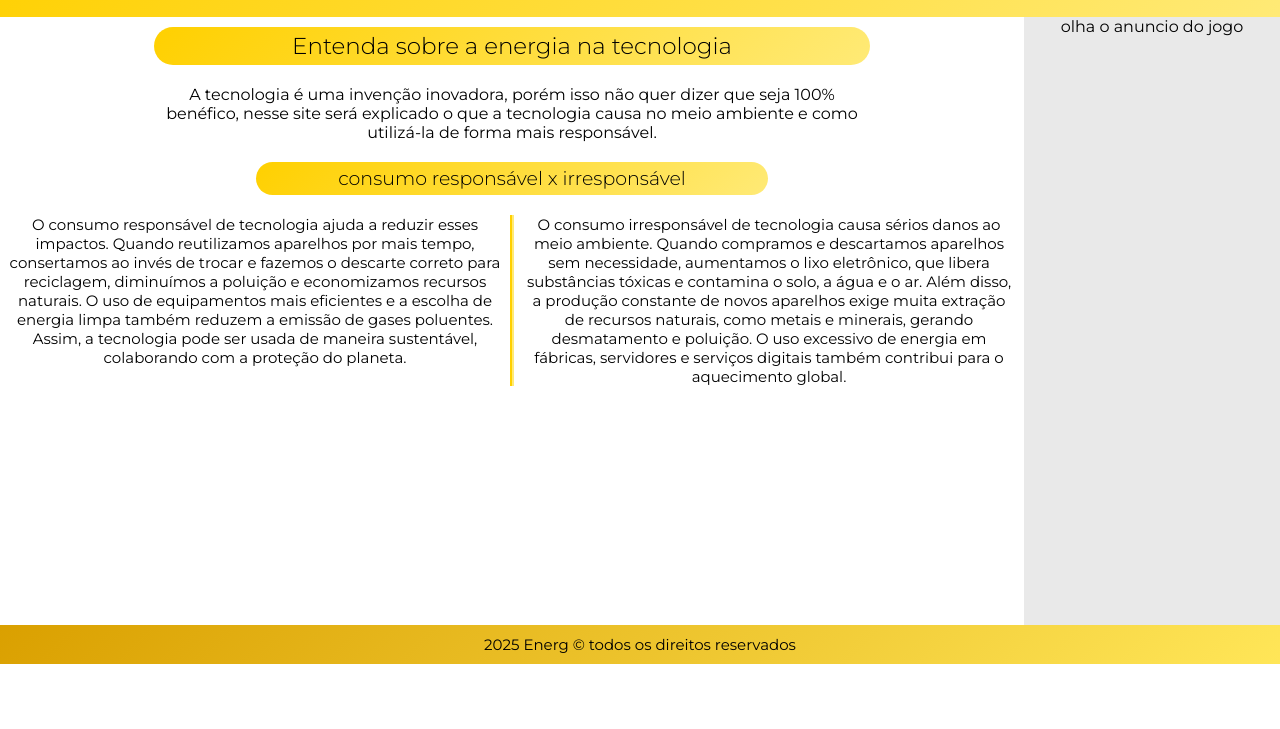
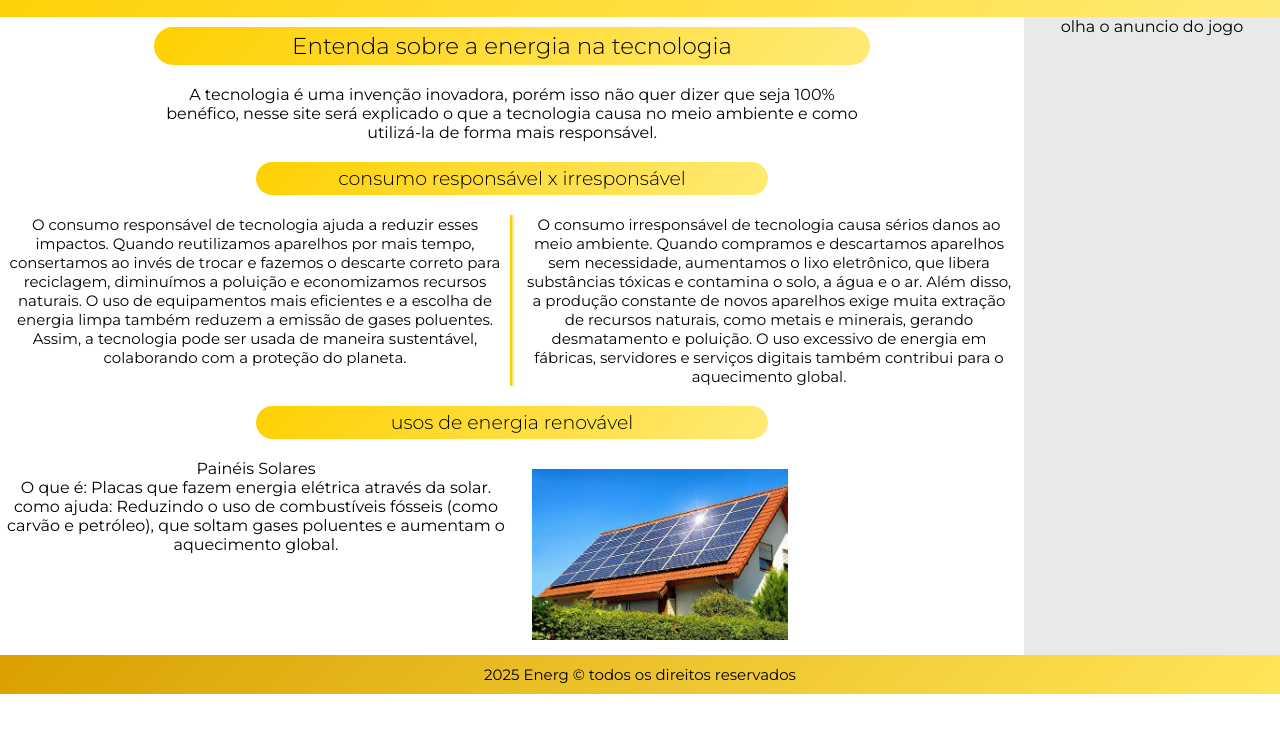
Before and after one commit to isnotcaim/anotherschollwork, a plain HTML site: page index.html in a window 1280 px wide. Shown: the part 71-800 px from the top of the page. Drawn offline with Linux system fonts and the light colour scheme.

Commit message:
more content

```diff
--- a/fera.css
+++ b/fera.css
@@ -23,9 +23,14 @@ header{
 header h2{
     font-weight: 500;
 }
+.imagem{
+    width: 50%;
+    height: auto;
+    margin: 10px 5px 15px 20px;
+}
 main{
     grid-area: content;
-    height: 38rem;
+    height: 100%;
 }
 .texto{
     justify-self: center;
--- a/index.html
+++ b/index.html
@@ -18,6 +18,13 @@
         <h3>consumo responsável x irresponsável</h3>
         <p class="texto-2 item">O consumo responsável de tecnologia ajuda a reduzir esses impactos. Quando reutilizamos aparelhos por mais tempo, consertamos ao invés de trocar e fazemos o descarte correto para reciclagem, diminuímos a poluição e economizamos recursos naturais. O uso de equipamentos mais eficientes e a escolha de energia limpa também reduzem a emissão de gases poluentes. Assim, a tecnologia pode ser usada de maneira sustentável, colaborando com a proteção do planeta.</p>
         <p class="texto-3 item">O consumo irresponsável de tecnologia causa sérios danos ao meio ambiente. Quando compramos e descartamos aparelhos sem necessidade, aumentamos o lixo eletrônico, que libera substâncias tóxicas e contamina o solo, a água e o ar. Além disso, a produção constante de novos aparelhos exige muita extração de recursos naturais, como metais e minerais, gerando desmatamento e poluição. O uso excessivo de energia em fábricas, servidores e serviços digitais também contribui para o aquecimento global.</p>
+        <h3>usos de energia renovável</h3>
+        <p>Painéis Solares <br>
+        O que é: Placas que fazem energia elétrica através da solar.
+        como ajuda: Reduzindo o uso de combustíveis fósseis (como carvão e petróleo), que soltam gases poluentes e aumentam o aquecimento global.
+        </p>
+        <img class="imagem" src="img/7a5f2740-1ed9-4159-820f-7f8a3366c8d8.jpeg" alt="">
+
     </section>
     </main>
     <aside>olha o anuncio do jogo</aside>
```
Also changed, not shown: img/7a5f2740-1ed9-4159-820f-7f8a3366c8d8.jpeg (added).
